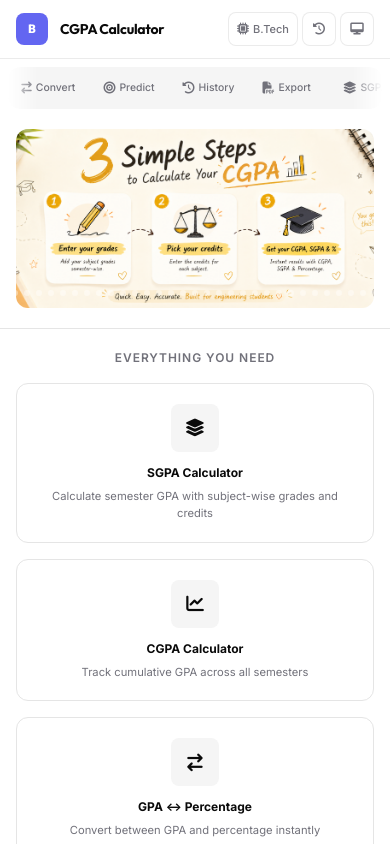
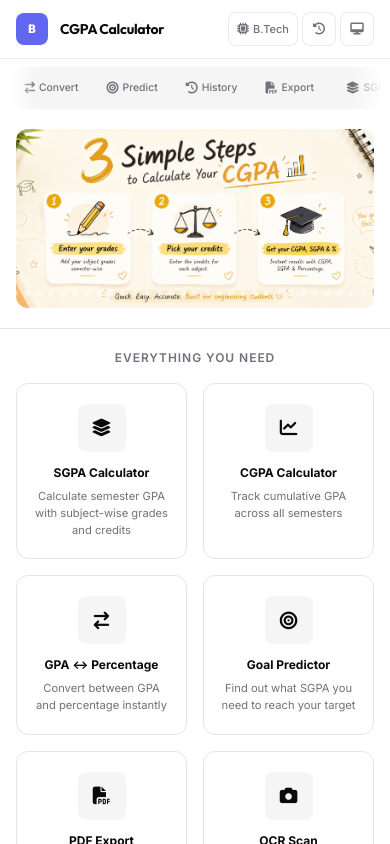
Before and after one commit to Varun79-python/cgpa-calculator, a Next.js app in the folder cgpa-calculator/: page / in a window 390 px wide. Shown: the top 844 px of the page. Built offline with nearby package versions, Linux system fonts and the light colour scheme.

Commit message:
fix: CSS syntax error, keep banners 1/3/5, mobile 2x2 grid
- Fixed orphaned CSS code in globals.css
- Removed banner-2.jpg and banner-4.jpg
- Features grid now 2x2 on mobile
- Build passes

```diff
--- a/cgpa-calculator/components/Shared/Tabs.tsx
+++ b/cgpa-calculator/components/Shared/Tabs.tsx
@@ -30,10 +30,8 @@ export default function Tabs() {
   const [isPaused, setIsPaused] = useState(false);
 
   return (
-    <>
-      {/* ── MOBILE: scrolling marquee ── */}
     <div
-        className="tabs-marquee tabs-mobile-only"
+      className="tabs-marquee"
       onMouseEnter={() => setIsPaused(true)}
       onMouseLeave={() => setIsPaused(false)}
     >
@@ -50,15 +48,5 @@ export default function Tabs() {
         </div>
       </div>
     </div>
-
-      {/* ── DESKTOP: static centered tab row ── */}
-      <div className="tabs-desktop-only" role="tablist" aria-label="Calculator sections">
-        <div className="tabs">
-          {TABS.map((t) => (
-            <TabButton key={t.id} tab={t} currentPath={currentPath} router={router} />
-          ))}
-        </div>
-      </div>
-    </>
   );
 }
--- a/cgpa-calculator/pages/index.tsx
+++ b/cgpa-calculator/pages/index.tsx
@@ -59,7 +59,7 @@ export default function Dashboard() {
 
           <div style={{
             display: 'grid',
-            gridTemplateColumns: 'repeat(auto-fit, minmax(180px, 1fr))',
+            gridTemplateColumns: 'repeat(2, 1fr)',
             gap: 'var(--sp-4)',
           }}>
             {FEATURES.map((f, i) => (
--- a/cgpa-calculator/styles/globals.css
+++ b/cgpa-calculator/styles/globals.css
@@ -357,40 +357,6 @@ body {
 .icon-btn span { font-size: var(--text-2xs); font-weight: 500; }
 
 /* ═══ TABS ═══ */
-
-/* Visibility helpers — swap between marquee (mobile) and static row (desktop) */
-.tabs-mobile-only  { display: block; }
-.tabs-desktop-only { display: none;  }
-
-@media (min-width: 1024px) {
-  .tabs-mobile-only  { display: none;  }
-  .tabs-desktop-only { display: flex; justify-content: center; padding: var(--sp-3) var(--sp-6) 0; }
-}
-
-/* Shared tab strip */
-.tabs {
-  display: flex;
-  gap: var(--sp-1);
-  padding: var(--sp-1);
-  background: var(--surface-2);
-  border-radius: var(--radius-lg);
-  /* Mobile: fills full width inside marquee-content */
-  margin: 0;
-}
-
-/* Desktop tab strip — centered, not stretched to full 1400px */
-@media (min-width: 1024px) {
-  .tabs {
-    width: auto;
-    display: inline-flex;   /* shrink-wrap to tabs, not full width */
-    gap: var(--sp-2);
-    padding: var(--sp-1);
-    border-radius: var(--radius-xl);
-    border: 1px solid var(--border-solid);
-    box-shadow: var(--shadow-sm);
-  }
-}
-
 .tab {
   flex: 1;
   display: flex;
@@ -470,6 +436,42 @@ body {
   0%   { transform: translateX(0); }
   100% { transform: translateX(-50%); }
 }
+
+/* Hide scrollbar */
+.tabs-marquee::-webkit-scrollbar { display: none; }
+.tabs-marquee { -ms-overflow-style: none; scrollbar-width: none; }
+
+/* ═══ TABS — Pill Style ═══ */
+.tab {
+  flex-shrink: 0;
+  display: flex;
+  align-items: center;
+  gap: var(--sp-2);
+  height: 38px;
+  padding: 0 var(--sp-4);
+  border: none;
+  border-radius: var(--radius-md);
+  background: transparent;
+  font-family: var(--font-sans);
+  font-size: var(--text-xs);
+  font-weight: 500;
+  color: var(--ink-3);
+  cursor: pointer;
+  transition: all var(--dur-base) var(--ease);
+  -webkit-tap-highlight-color: transparent;
+  white-space: nowrap;
+}
+
+.tab:hover { color: var(--ink-2); }
+
+.tab[aria-selected="true"] {
+  background: var(--surface);
+  color: var(--accent);
+  font-weight: 600;
+  box-shadow: var(--shadow-xs);
+}
+
+.tab i { font-size: 0.8rem; }
 
 /* Hide scrollbar */
 .tabs-marquee::-webkit-scrollbar { display: none; }
```
Also changed, not shown: cgpa-calculator/public/sw.js. Lines whose indentation alone changed are shown as unchanged.
